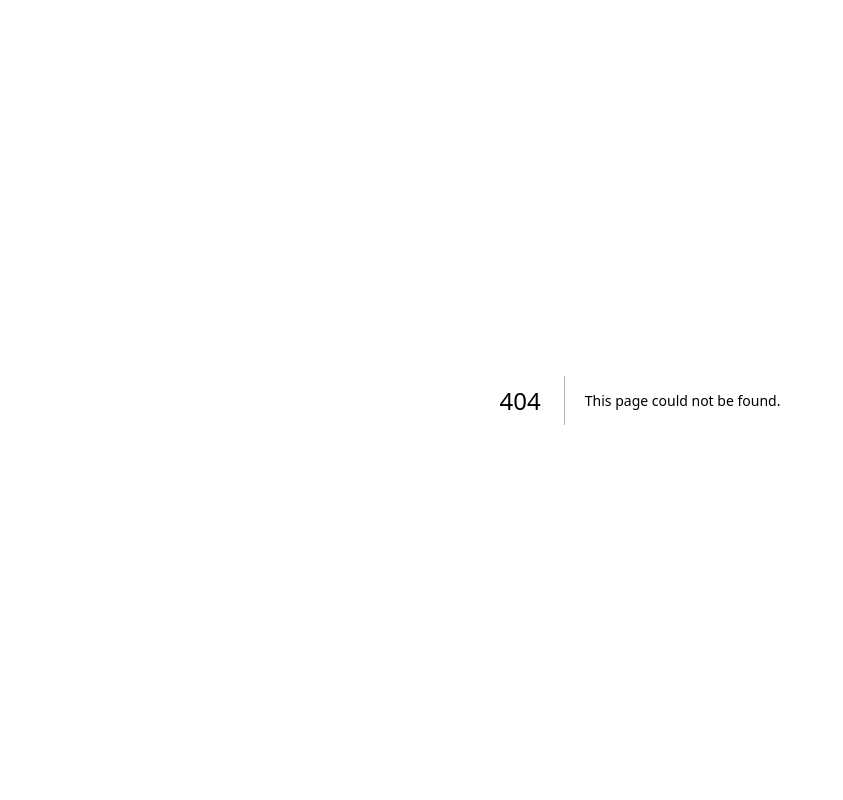
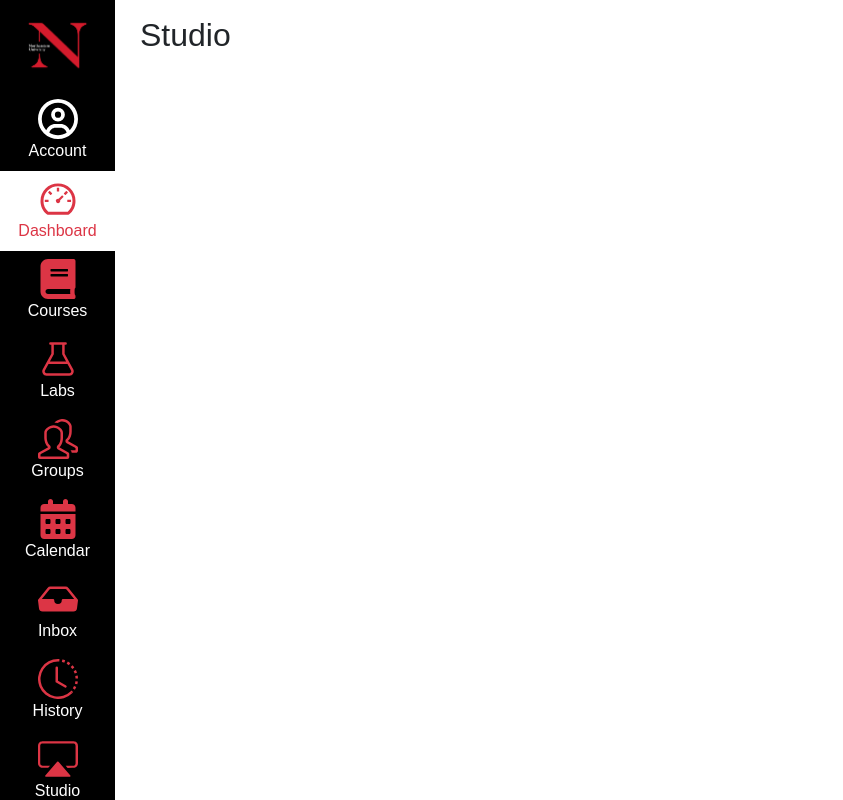
Before and after one commit to faustafenner/kambaz-next-js, a Next.js app: page /Studio in a window 1280 px wide. Before the commit this address had no page. Shown: the whole page, without its empty margins (0-843 px from the left). Built offline with nearby package versions, Linux system fonts and the light colour scheme.

Commit message:
Fixed navigation errors

```diff
--- a/app/(Kambaz)/Navigation.tsx
+++ b/app/(Kambaz)/Navigation.tsx
@@ -9,6 +9,7 @@ import { BsInboxFill } from "react-icons/bs";
 import { BsClockHistory } from "react-icons/bs";
 import { SiAirplayvideo } from "react-icons/si";
 import { ListGroup, ListGroupItem } from "react-bootstrap";
+import { FaBook } from "react-icons/fa";
 
 import Link from "next/link";
 
@@ -50,6 +51,18 @@ export default function KambazNavigation() {
           <AiOutlineDashboard className="fs-1 text-danger" />
           <br />
           Dashboard
+        </Link>
+      </ListGroupItem>
+
+      <ListGroupItem className="border-0 bg-black text-center">
+        <Link
+          href="/Dashboard"
+          id="wd-dashboard-link"
+          className="text-white text-decoration-none"
+        >
+          <FaBook className="fs-1 text-danger" />
+          <br />
+          Courses
         </Link>
       </ListGroupItem>
 
--- /dev/null
+++ b/app/(Kambaz)/Studio/page.tsx
@@ -0,0 +1,7 @@
+export default function Studio() {
+  return (
+    <div>
+      <h2>Studio</h2>
+    </div>
+  );
+}
```
Also changed, not shown: app/(Kambaz)/Groups/page.tsx (added, +7 -0 lines), app/(Kambaz)/History/page.tsx (added, +7 -0 lines).
